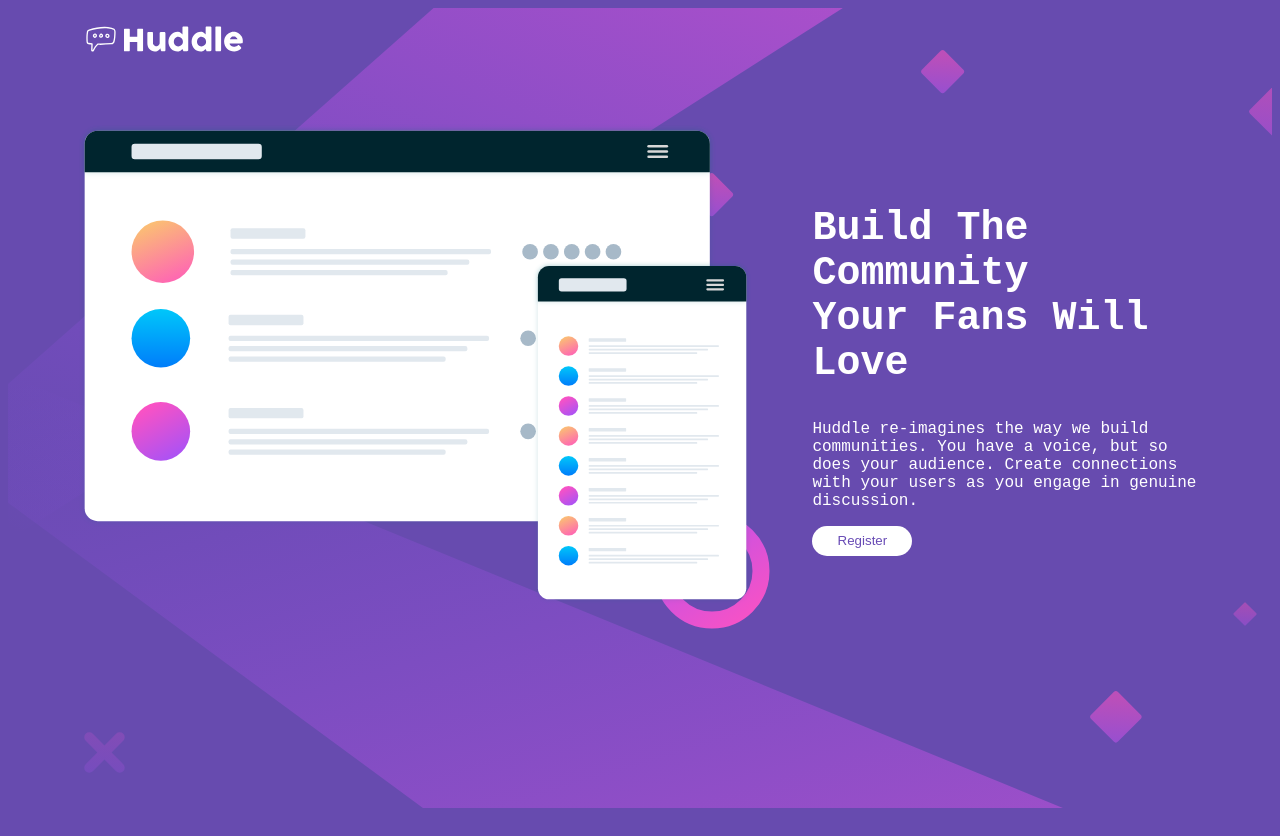
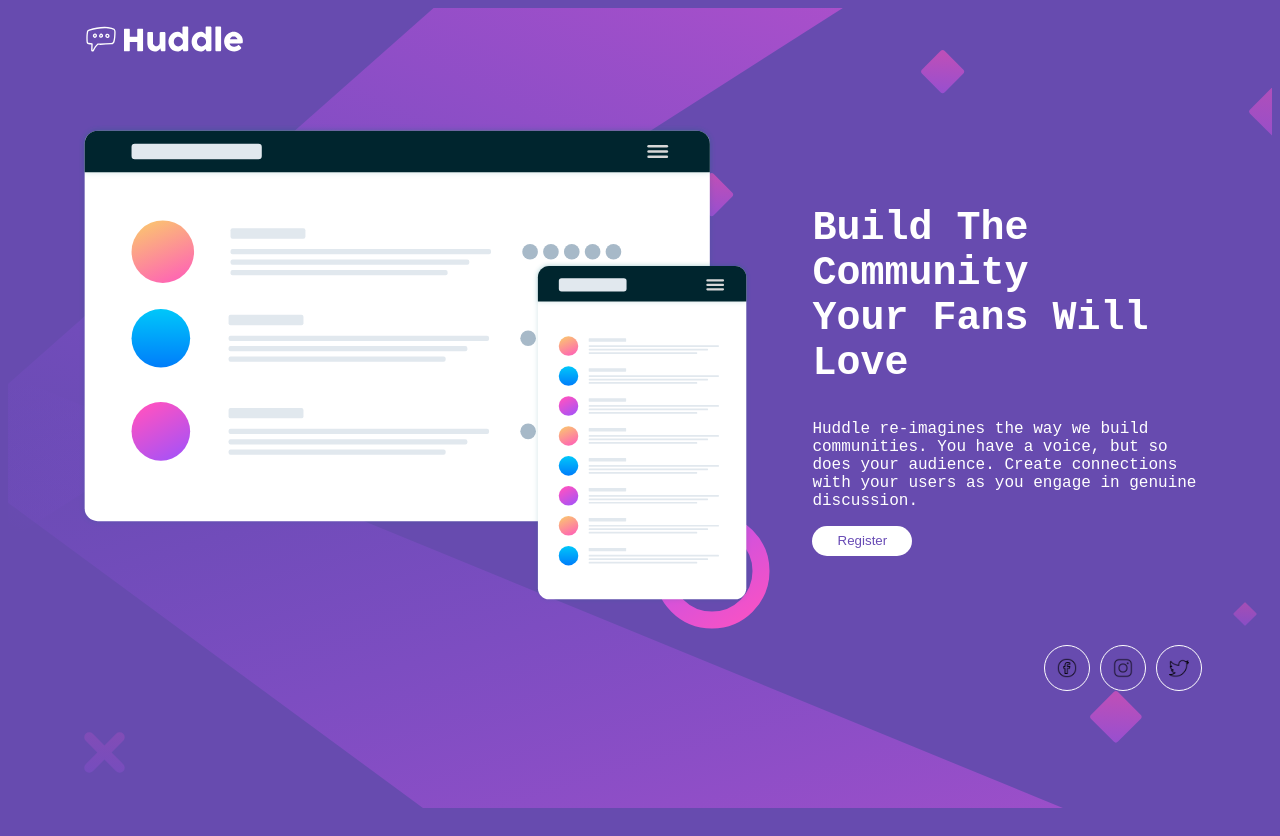
Before and after one commit to shemzenvogue/huddle, a plain HTML site: page huddle/huddle.html in a window 1280 px wide. Drawn offline with Linux system fonts and the light colour scheme.

Commit message:
new files

```diff
--- a/huddle/huddle.css
+++ b/huddle/huddle.css
@@ -111,3 +111,30 @@ body {
         margin: 0;
     }
 }
+.sites{
+    display: flex;
+    justify-content: flex-end;
+    gap: 10px;
+    margin-top: 40px;
+}
+
+.sites a {
+    display: flex;
+    align-items: center;
+    justify-content: center;
+    width: 44px;
+    height: 44px;
+    border: 1px solid #fff;
+    border-radius: 50%;
+    transition: background 0.2s;
+
+}
+
+.sites a:hover {
+    background-color: white;
+}
+.sites img {
+ display: block;
+    width: 20px;
+    height: 20px;
+}
--- a/huddle/huddle.html
+++ b/huddle/huddle.html
@@ -18,7 +18,21 @@
                 <p>Huddle re-imagines the way we build communities. You have a voice, but so does your audience. Create connections with your users as you engage in genuine discussion.</p>
                 <button class="btn">Register</button>
             </div>
+
          </div>
+<div class="sites">
+<a href="">
+    <img src="facebook.png">
+</a>
+<a href="">
+    <img src="instagram.png">
+</a>
+<a href="">
+    <img src="twitter.png">
+</a>
+</div>
+
+
     </div>
 
 </body>
```
Also changed, not shown: huddle/facebook.png (added), huddle/instagram.png (added), huddle/twitter.png (added).
